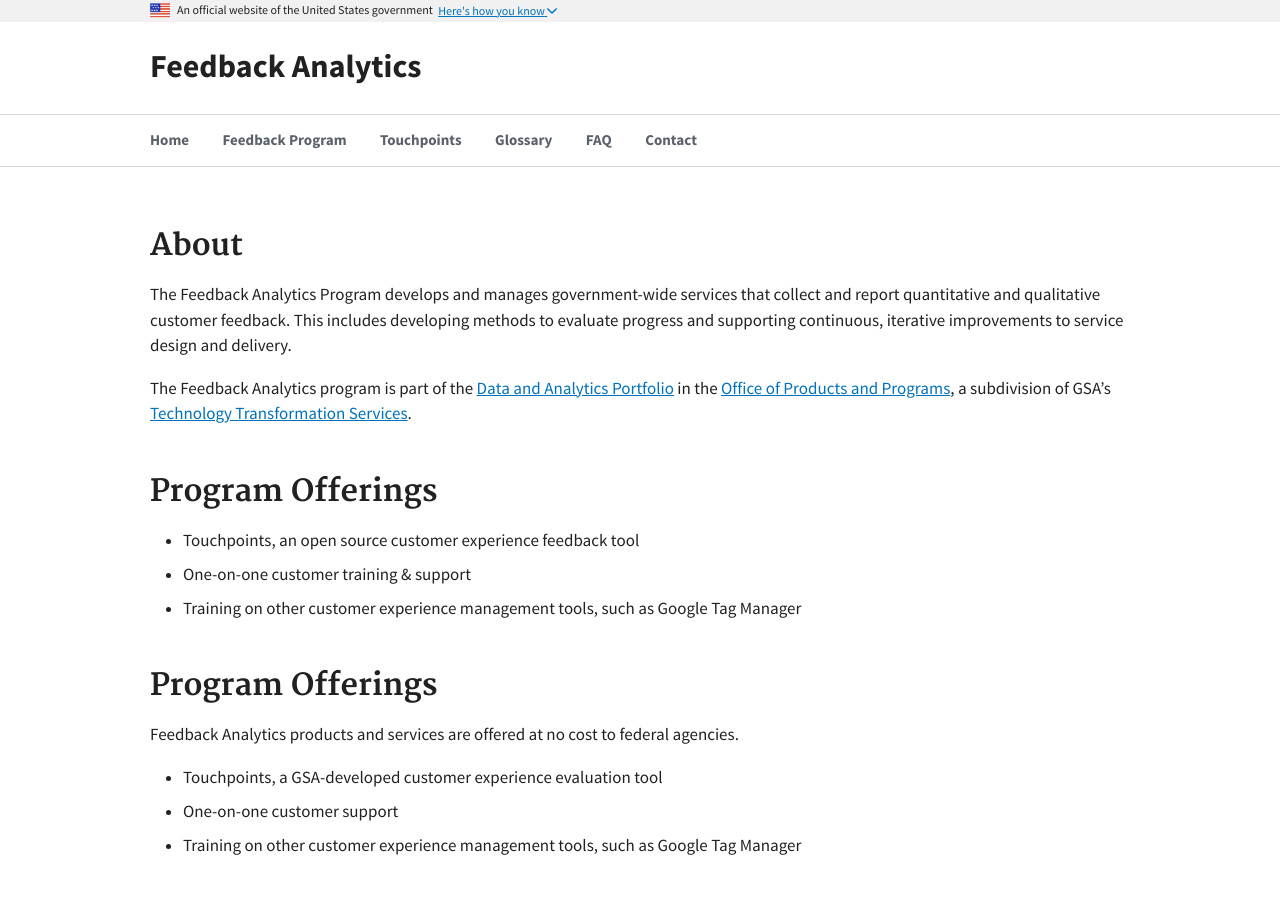
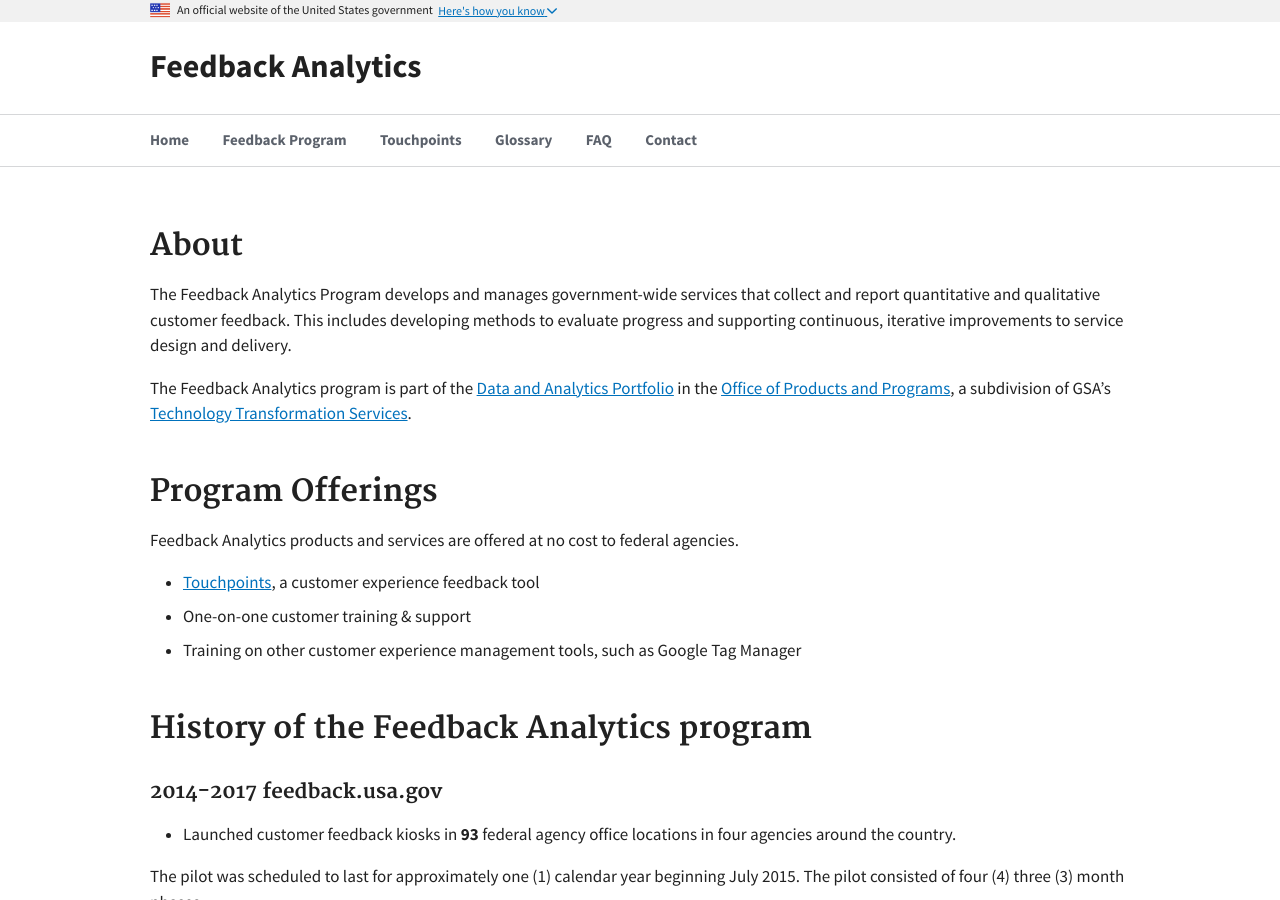
Before and after one commit to GSA/feedback.usa.gov, a Jekyll site: the page built from pages/about.md, in a window 1280 px wide and 900 px high. Built offline with Jekyll 4.4.1, drawn with Linux system fonts in a browser that asks for light colours.

Commit message:
update Touchpoints links with app-hosted TOS, instead of .pdf

```diff
--- a/pages/about.md
+++ b/pages/about.md
@@ -11,19 +11,11 @@ The Feedback Analytics program is part of the [Data and Analytics Portfolio](htt
 
 ## Program Offerings
 
-- Touchpoints, an open source customer experience feedback tool
+Feedback Analytics products and services are offered at no cost to federal agencies.
+
+- [Touchpoints](https://touchpoints.digital.gov), a customer experience feedback tool
 - One-on-one customer training & support
 - Training on other customer experience management tools, such as Google Tag Manager
-
-
-## Program Offerings
-Feedback Analytics products and services are offered at no cost to federal agencies.
-
-- Touchpoints, a GSA-developed customer experience evaluation tool
-- One-on-one customer support
-- Training on other customer experience management tools, such as Google Tag Manager
-
-
 
 ## History of the Feedback Analytics program
 
```
Also changed, not shown: pages/faq.md (+1 -1 lines), pages/touchpoints-tos.md (deleted), 2 other files.
